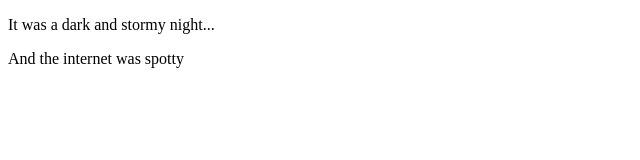
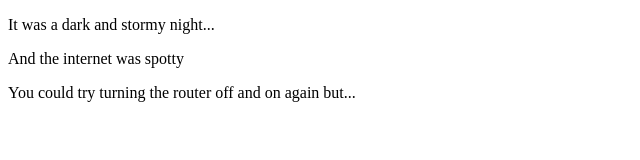
Before and after one commit to Rabvc4/fireside-story, a plain HTML site: page index.html in a window 1280 px wide. Shown: the whole page, without its empty margins (0-640 px from the left). Drawn offline with Linux system fonts and the light colour scheme.

Commit message:
Added third line

```diff
--- a/index.html
+++ b/index.html
@@ -3,5 +3,6 @@
   <body>
     <p>It was a dark and stormy night...</p>
     <p>And the internet was spotty</p>
+    <p>You could try turning the router off and on again but...</p>
   </body>
 </html>
```
